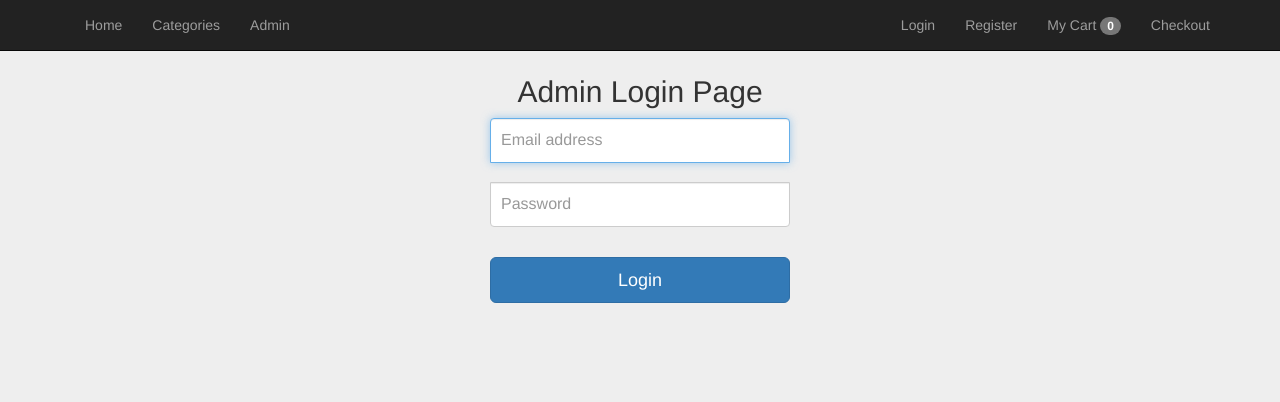
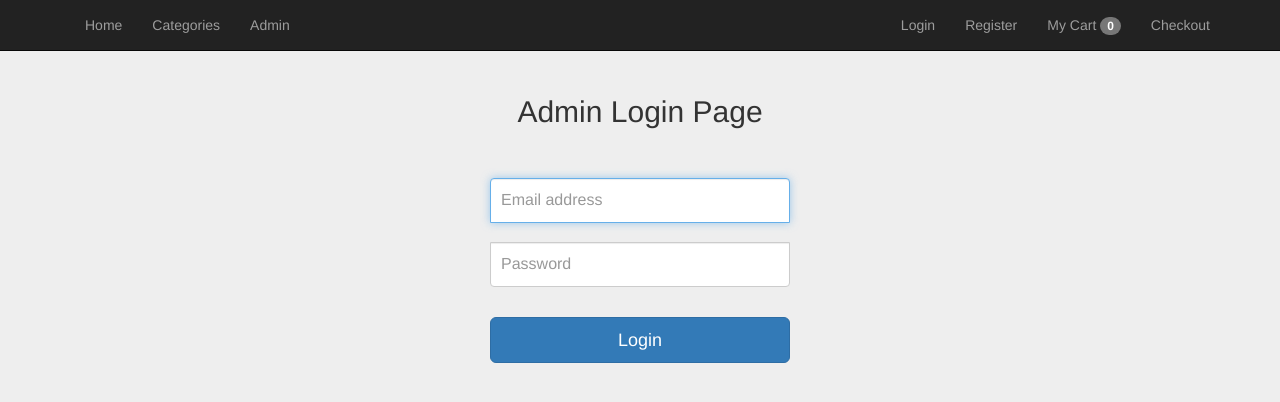
Before and after one commit to mannycolon/junkReSell, a PHP site: page /admin/adminlogin.php in a window 1280 px wide. Shown: the top 402 px of the page. Run offline with PHP 8.4, Linux system fonts and the light colour scheme; data that the repository does not hold is empty.

Commit message:
added spacing bettween elements in admin login

```diff
--- a/admin/adminlogin.php
+++ b/admin/adminlogin.php
@@ -1,10 +1,9 @@
 <?php require_once('../util/main.php'); ?>
 <?php require_once('../util/userSession.php'); ?>
 <?php include '../view/header.php'; ?>
-<html>
-    <main>
+    <main><br/>
         <form class="form-signin" action="checkadminlogin.php" method="POST">
-          <h2 class="form-signin-heading">Admin Login Page</h2>
+          <h2 class="form-signin-heading">Admin Login Page</h2><br/><br/>
            <input type="email"  placeholder="Email address" class="form-control" name="email" required="required" autofocus><br>
            <input type="password" placeholder="Password" class="form-control" name="password" required="required" /> <br/>
            <button type="submit" class="btn btn-lg btn-primary btn-block">Login</button>
```
